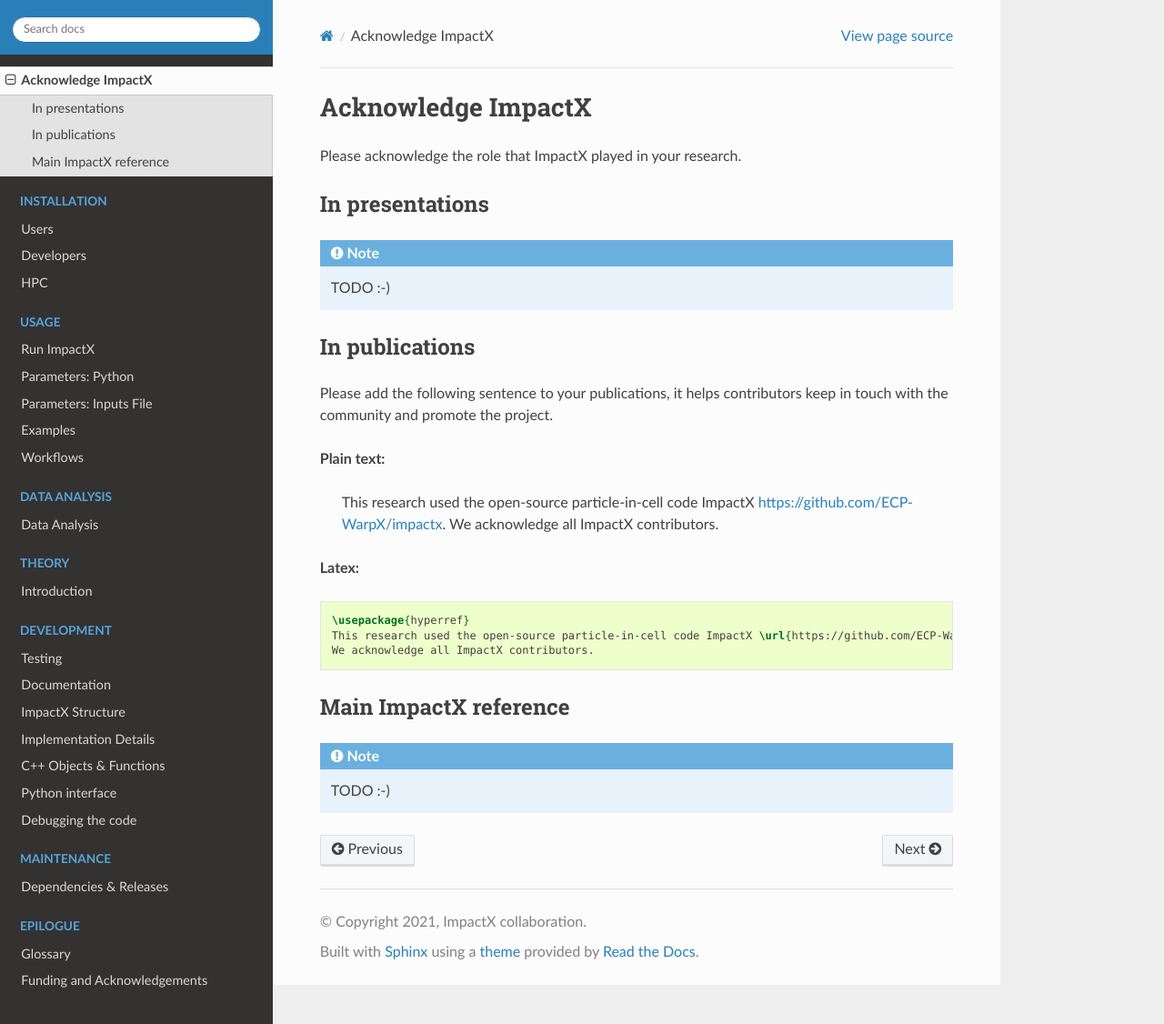
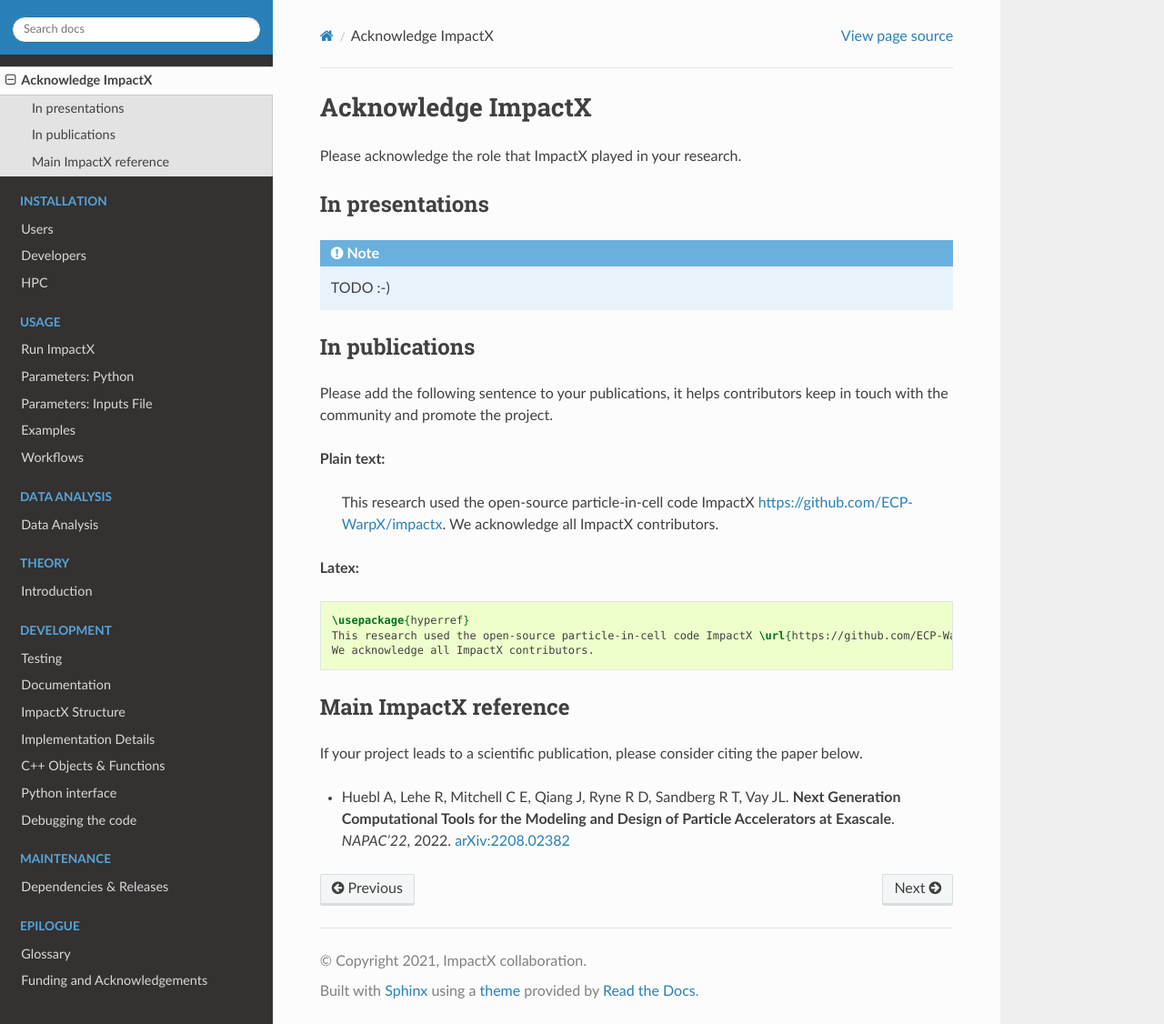
Before and after one commit to ECP-WarpX/impactx, a Sphinx documentation site: the page built from docs/source/acknowledge_us.rst, in a window 1280 px wide and 1126 px high. Shown: the whole window at 91% size. Built offline with Sphinx 7.4.7 and the Read the Docs theme 2.0.0, drawn with Linux system fonts in a browser that asks for light colours; pages that are not in the unit, such as notebooks, are missing from menus.

Commit message:
Docs: Add NAPAC'22 Paper (#206)
Add our latest NAPAC'22 paper to the documented references.
Will replace with a JACOW reference once proceedings are out.

```diff
--- a/docs/source/acknowledge_us.rst
+++ b/docs/source/acknowledge_us.rst
@@ -31,6 +31,9 @@
 Main ImpactX reference
 **********************
 
-.. note::
+If your project leads to a scientific publication, please consider citing the paper below.
 
-   TODO :-)
+- Huebl A, Lehe R, Mitchell C E, Qiang J, Ryne R D, Sandberg R T, Vay JL.
+  **Next Generation Computational Tools for the Modeling and Design of Particle Accelerators at Exascale**.
+  *NAPAC'22*, 2022.
+  `arXiv:2208.02382 <https://arxiv.org/abs/2208.02382>`__
```
Also changed, not shown: README.md (+1 -0 lines).
